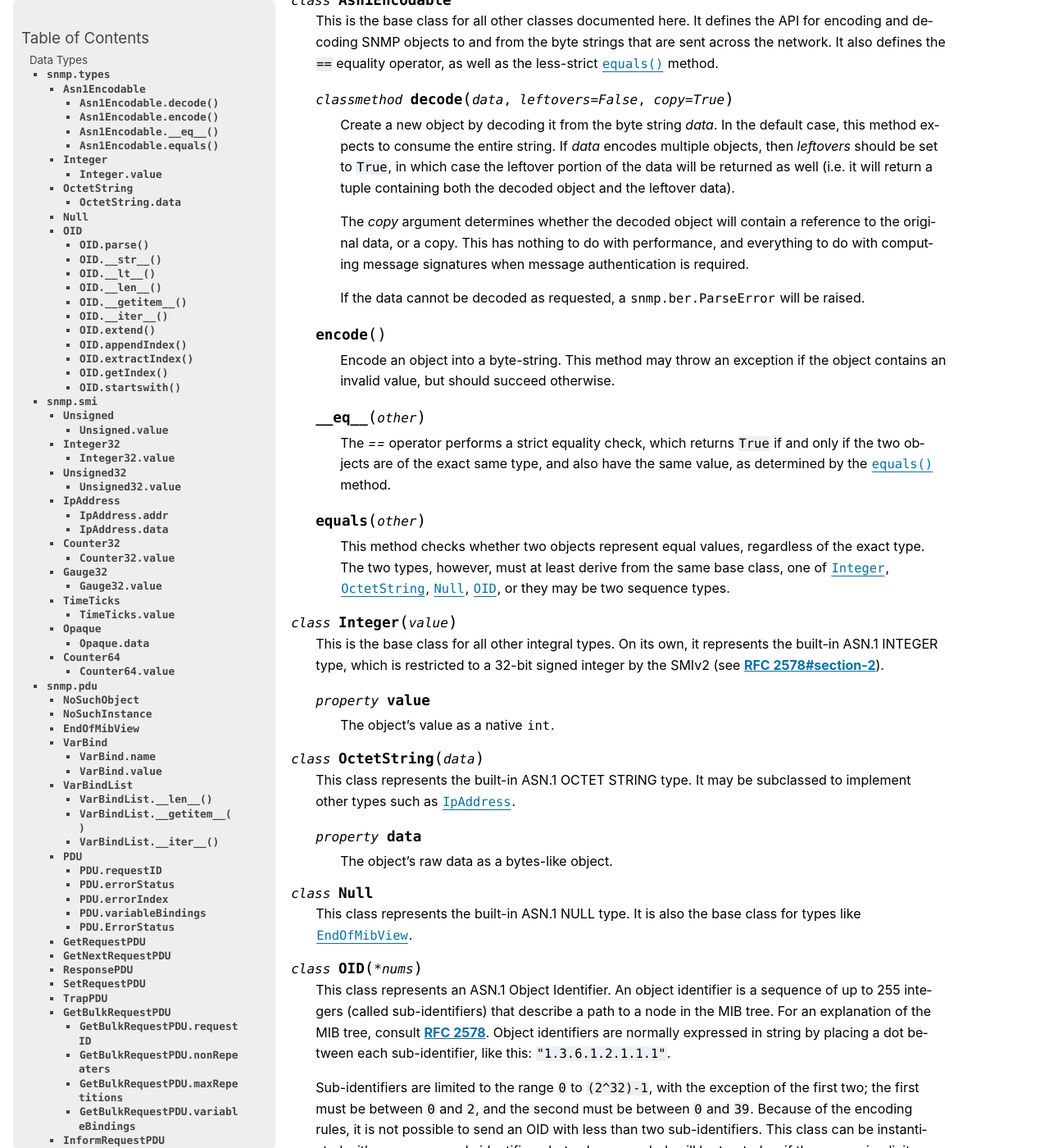
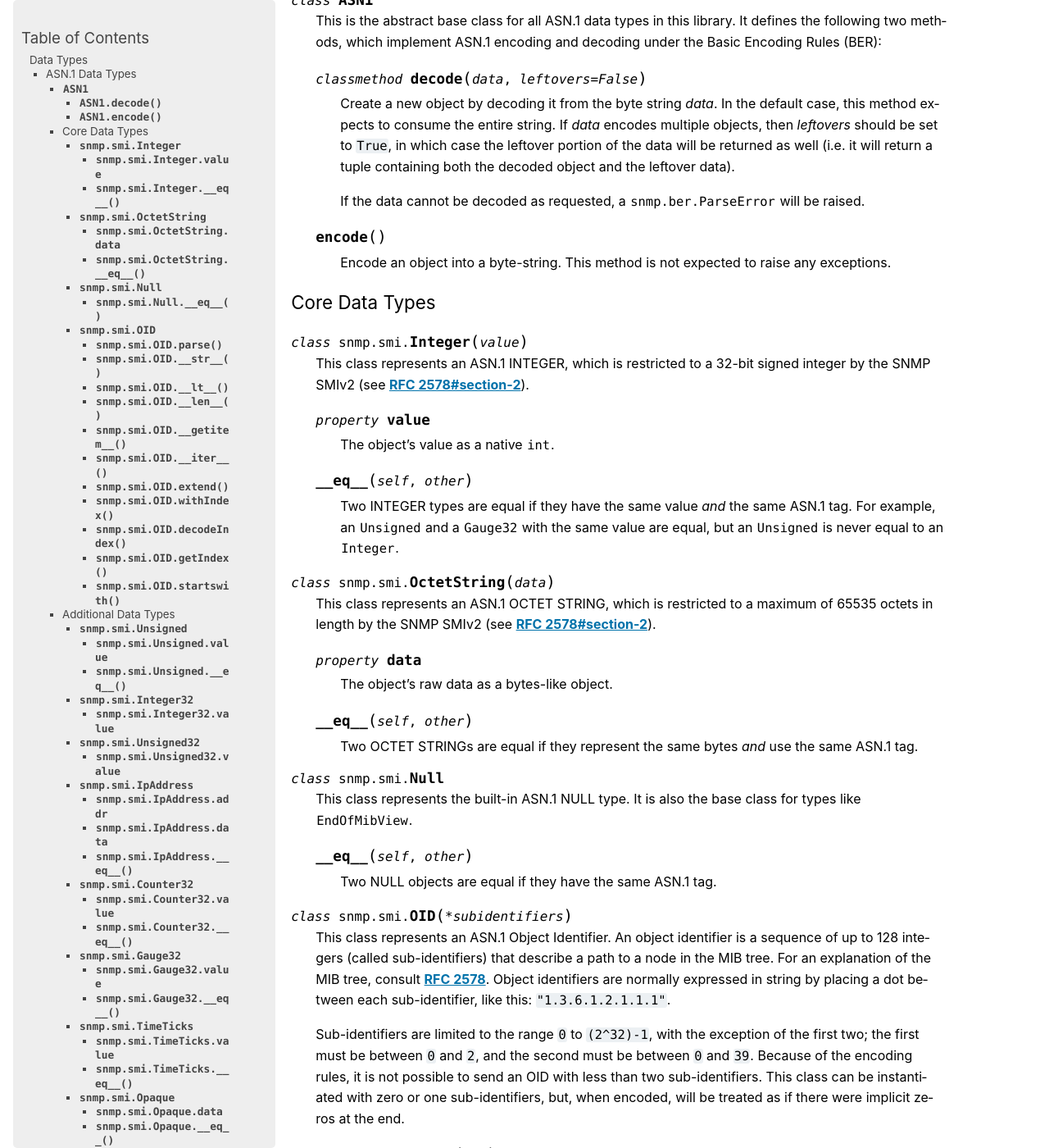
Before and after one commit to charlestolley/python-snmp, a Sphinx documentation site: the page built from docs/source/datatypes.rst, in a window 1280 px wide and 1400 px high, scrolled down 230 px. Shown: the whole window at 82% size. Built offline with Sphinx 7.4.7, drawn with Linux system fonts in a browser that asks for light colours; some of the changed text lies outside the part shown.

Commit message:
Update docs for ASN.1 refactor

```diff
--- a/docs/source/types.rst
+++ b/docs/source/datatypes.rst
@@ -1,85 +1,81 @@
 Data Types
 ==========
 
-``snmp.types``
---------------
+ASN.1 Data Types
+----------------
 
-.. class:: Asn1Encodable
-   :canonical: snmp.types.Asn1Encodable
+.. class:: ASN1
+   :canonical: snmp.asn1.ASN1
 
-   This is the base class for all other classes documented here. It defines the
-   API for encoding and decoding SNMP objects to and from the byte strings that
-   are sent across the network. It also defines the ``==`` equality operator, as
-   well as the less-strict :meth:`equals` method.
+   This is the abstract base class for all ASN.1 data types in this library. It
+   defines the following two methods, which implement ASN.1 encoding and
+   decoding under the Basic Encoding Rules (BER):
 
-   .. method:: decode(data, leftovers=False, copy=True)
+   .. method:: decode(data, leftovers=False)
       :classmethod:
 
       Create a new object by decoding it from the byte string `data`. In the
       default case, this method expects to consume the entire string. If `data`
       encodes multiple objects, then `leftovers` should be set to ``True``, in
-      which case the leftover portion of the data will be returned as well (i.e.
-      it will return a tuple containing both the decoded object and the leftover
-      data).
+      which case the leftover portion of the data will be returned as well
+      (i.e.  it will return a tuple containing both the decoded object and the
+      leftover data).
 
-      The `copy` argument determines whether the decoded object will contain
-      a reference to the original data, or a copy. This has nothing to do with
-      performance, and everything to do with computing message signatures when
-      message authentication is required.
-
-      If the data cannot be decoded as requested, a :class:`snmp.ber.ParseError`
-      will be raised.
+      If the data cannot be decoded as requested, a
+      :class:`snmp.ber.ParseError` will be raised.
 
    .. method:: encode()
 
-      Encode an object into a byte-string. This method may throw an exception if
-      the object contains an invalid value, but should succeed otherwise.
+      Encode an object into a byte-string. This method is not expected to raise
+      any exceptions.
 
-   .. method:: __eq__(other)
+Core Data Types
+^^^^^^^^^^^^^^^
 
-      The `==` operator performs a strict equality check, which returns ``True``
-      if and only if the two objects are of the exact same type, and also have
-      the same value, as determined by the :meth:`equals` method.
+.. class:: snmp.smi.Integer(value)
 
-   .. method:: equals(other)
-
-      This method checks whether two objects represent equal values, regardless
-      of the exact type. The two types, however, must at least derive from the
-      same base class, one of :class:`Integer`, :class:`OctetString`,
-      :class:`Null`, :class:`OID`, or they may be two sequence types.
-
-.. class:: Integer(value)
-   :canonical: snmp.types.Integer
-
-   This is the base class for all other integral types. On its own, it
-   represents the built-in ASN.1 INTEGER type, which is restricted to a 32-bit
-   signed integer by the SMIv2 (see :rfc:`2578#section-2`).
+   This class represents an ASN.1 INTEGER, which is restricted to a 32-bit
+   signed integer by the SNMP SMIv2 (see :rfc:`2578#section-2`).
 
    .. property:: value
 
       The object's value as a native :class:`int`.
 
-.. class:: OctetString(data)
-   :canonical: snmp.types.OctetString
+   .. method:: __eq__ (self, other)
 
-   This class represents the built-in ASN.1 OCTET STRING type. It may be
-   subclassed to implement other types such as :class:`IpAddress`.
+      Two INTEGER types are equal if they have the same value *and* the same
+      ASN.1 tag. For example, an :class:`Unsigned` and a :class:`Gauge32` with
+      the same value are equal, but an :class:`Unsigned` is never equal to an
+      :class:`Integer`.
+
+.. class:: snmp.smi.OctetString(data)
+
+   This class represents an ASN.1 OCTET STRING, which is restricted to a
+   maximum of 65535 octets in length by the SNMP SMIv2 (see
+   :rfc:`2578#section-2`).
 
    .. property:: data
 
       The object's raw data as a bytes-like object.
 
-.. class:: Null()
-   :canonical: snmp.types.Null
+   .. method:: __eq__ (self, other)
 
-   This class represents the built-in ASN.1 NULL type. It is also the base class
-   for types like :class:`EndOfMibView`.
+      Two OCTET STRINGs are equal if they represent the same bytes *and* use
+      the same ASN.1 tag.
 
-.. class:: OID(* nums)
-   :canonical: snmp.types.OID
+.. class:: snmp.smi.Null()
+
+   This class represents the built-in ASN.1 NULL type. It is also the base
+   class for types like :class:`EndOfMibView`.
+
+   .. method:: __eq__ (self, other)
+
+      Two NULL objects are equal if they have the same ASN.1 tag.
+
+.. class:: snmp.smi.OID(* subidentifiers)
 
    This class represents an ASN.1 Object Identifier. An object identifier is
-   a sequence of up to 255 integers (called sub-identifiers) that describe a
+   a sequence of up to 128 integers (called sub-identifiers) that describe a
    path to a node in the MIB tree. For an explanation of the MIB tree, consult
    :rfc:`2578`. Object identifiers are normally expressed in string by placing
    a dot between each sub-identifier, like this: ``"1.3.6.1.2.1.1.1"``.
@@ -90,10 +86,6 @@ Data Types
    it is not possible to send an OID with less than two sub-identifiers. This
    class can be instantiated with zero or one sub-identifiers, but, when
    encoded, will be treated as if there were implicit zeros at the end.
-
-   Lastly, every instance of this class is treated as a value type, meaning that
-   its contents are immutable. Methods such as :meth:`extend`, which modify the
-   the value, always return a new object, and leave the original unchanged.
 
    .. method:: parse(oid)
       :classmethod:
@@ -117,19 +109,20 @@ Data Types
 
    .. method:: __getitem__(n)
 
-      The square bracket operator returns sub-identifier `n`, where `n` is an
-      integer between ``0`` and the length of the OID minus one. `n` may also
-      be a :class:`slice`, in which case the result is a tuple.
+      The square bracket operator returns sub-identifier `n`, or raises and
+      :class:`IndexError`. `n` may also be a :class:`slice`, in which case the
+      result is a tuple.
 
    .. method:: __iter__()
 
       Return an object to iterate over the sub-identifiers.
 
-   .. method:: extend(* nums)
+   .. method:: extend(* subidentifiers)
 
-      Append the given sub-identifiers to the OID and return it as a new object.
+      Append the given sub-identifiers to the OID and return it as a new
+      object.
 
-   .. method:: appendIndex(* index, implied=False)
+   .. method:: withIndex(* index, implied=False)
 
       Every SNMP object is identified by an OID with a format of
       `<prefix>.<index>`, where the prefix refers to an object type definied in
@@ -138,31 +131,33 @@ Data Types
 
       This method encodes the given object(s), as outlined in
       :rfc:`2578#section-7.7`, and appends the encoding(s) to the end of the
-      OID, returning a new object. For an ``INDEX`` with the ``IMPLIED`` keyword
-      attached to the final object, set the `implied` parameter to ``True``.
+      OID, returning a new object. For an ``INDEX`` with the ``IMPLIED``
+      keyword attached to the final object, set the `implied` parameter to
+      ``True``.
 
-   .. method:: extractIndex(prefix, * types, implied=False)
+   .. method:: decodeIndex(prefix, * types, implied=False)
 
-      This method is the reverse of :meth:`appendIndex`. The `prefix` argument
+      This method is the reverse of :meth:`withIndex`. The `prefix` argument
       is an OID referring to an object definition in the MIB, and the `types`
       argument gives the expected type of each object in the index. Most
       indices contain a single object, in which case the :meth:`getIndex`
       wrapper function may be more convenient.
 
       If the OID does not begin with the given prefix, this method will raise a
-      :class:`snmp.types.OID.BadPrefix` exception. If the prefix does match,
+      :class:`snmp.smi.OID.BadPrefix` exception. If the prefix does match,
       but the index cannot be decoded, it will raise an
-      :class:`snmp.types.OID.IndexDecodeError`. The index is returned as a tuple
+      :class:`snmp.smi.OID.IndexDecodeError`. The index is returned as a tuple
       whose length matches the length of `types`.
 
       The 'implied' argument affects the decoding of :class:`OctetString` and
-      :class:`OID` objects. The encoding normally begins with a length byte, but
-      the MIB may mark the final object in an ``INDEX`` with the ``IMPLIED``
-      keyword, indicating that the encoding occupies the remainder of the OID.
+      :class:`OID` objects. The encoding normally begins with a length byte,
+      but the MIB may mark the final object in an ``INDEX`` with the
+      ``IMPLIED`` keyword, indicating that the encoding occupies the remainder
+      of the OID.
 
    .. method:: getIndex(prefix, cls=Integer, implied=False)
 
-      This method wraps a call to :meth:`extractIndex` for an index consisting
+      This method wraps a call to :meth:`decodeIndex` for an index consisting
       of only a single object. Where that method returns a tuple of length 1,
       this method returns the object directly.
 
@@ -172,32 +167,32 @@ Data Types
       begins with `prefix`, indicating that `prefix` represents a parent node
       in the conceptual MIB tree.
 
-``snmp.smi``
-------------
+Additional Data Types
+^^^^^^^^^^^^^^^^^^^^^
 
-.. class:: Unsigned(value)
-   :canonical: snmp.smi.Unsigned
+.. class:: snmp.smi.Unsigned(value)
 
-   This class represents a 32-bit unsigned integer.
+   An INTEGER with a value between ``0`` and ``(2^32)-1``.
 
    .. property:: value
 
-.. class:: Integer32(value)
-   :canonical: snmp.smi.Integer32
+   .. method:: __eq__ (self, other)
 
-   This class is indistinguishable from :class:`snmp.types.Integer`.
+      See :meth:`Integer.__eq__`.
+
+.. class:: snmp.smi.Integer32(value)
+
+   :class:`snmp.smi.Integer` is an alias for Integer32.
 
    .. property:: value
 
-.. class:: Unsigned32(value)
-   :canonical: snmp.smi.Unsigned32
+.. class:: snmp.smi.Unsigned32(value)
 
-   This class is indistinguishable from :class:`snmp.types.Unsigned`.
+   :class:`snmp.smi.Unsigned` is an alias for Unsigned32.
 
    .. property:: value
 
-.. class:: IpAddress(addr)
-   :canonical: snmp.smi.IpAddress
+.. class:: snmp.smi.IpAddress(addr)
 
    An IPv4 address.
 
@@ -209,67 +204,83 @@ Data Types
 
       A byte string encoding the address in network format.
 
-.. class:: Counter32(value)
-   :canonical: snmp.smi.Counter32
+   .. method:: __eq__ (self, other)
 
-   A 32-bit unsigned integer used to represent monotonically increasing values
-   that wrap to zero upon overflowing.
+      Two :class:`IpAddress`\es are equal if they represent the same address.
+
+.. class:: snmp.smi.Counter32(value)
+
+   An INTEGER with a value between ``0`` and ``(2^32)-1``, used to represent
+   monotonically increasing values that wrap to zero upon overflow.
 
    .. property:: value
 
-.. class:: Gauge32(value)
-   :canonical: snmp.smi.Gauge32
+   .. method:: __eq__ (self, other)
 
-   A 32-bit unsigned integer used to represent values within a specific range
-   that do not wrap.
+      See :meth:`Integer.__eq__`.
+
+.. class:: snmp.smi.Gauge32(value)
+
+   An INTEGER with a value between ``0`` and ``(2^32)-1``, used to represent
+   values within a specific range that do not wrap.
 
    .. property:: value
 
-.. class:: TimeTicks(value)
-   :canonical: snmp.smi.TimeTicks
+   .. method:: __eq__ (self, other)
 
-   A 32-bit unsigned integer used to represent time measurements in hundredths
-   of a second.
+      See :meth:`Integer.__eq__`.
+
+.. class:: snmp.smi.TimeTicks(value)
+
+   An INTEGER with a value between ``0`` and ``(2^32)-1``, used to represent
+   time measurements in hundredths of a second.
 
    .. property:: value
 
-.. class:: Opaque(data)
-   :canonical: snmp.smi.Opaque
+   .. method:: __eq__ (self, other)
+
+      See :meth:`Integer.__eq__`.
+
+.. class:: snmp.smi.Opaque(data)
 
    This data type is deprecated since SNMPv2c.
 
    .. property:: data
 
-.. class:: Counter64(value)
-   :canonical: snmp.smi.Counter64
+   .. method:: __eq__ (self, other)
 
-   A 64-bit unsigned integer with similar semantics to Counter32.
+      See :meth:`Integer.__eq__`.
+
+.. class:: snmp.smi.Counter64(value)
+
+   An INTEGER with a value between ``0`` and ``(2^64)-1``, with similar
+   semantics to Counter32.
 
    .. property:: value
 
-``snmp.pdu``
-------------
+   .. method:: __eq__ (self, other)
 
-.. class:: NoSuchObject
-   :canonical: snmp.pdu.NoSuchObject
+      See :meth:`Integer.__eq__`.
+
+PDU Data Types
+^^^^^^^^^^^^^^
+
+.. class:: snmp.pdu.NoSuchObject
 
    A special value sent in a response to indicate that the requested OID is
    unknown to the remote engine.
 
-.. class:: NoSuchInstance
-   :canonical: snmp.pdu.NoSuchInstance
+.. class:: snmp.pdu.NoSuchInstance
 
    A special value sent in a response to indicate that there is no object
    associated with the requested OID.
 
-.. class:: EndOfMibView
-   :canonical: snmp.pdu.EndOfMibView
+.. class:: snmp.pdu.EndOfMibView
 
    A special value sent in response to a Get-Next or Get-Bulk request to
    indicate that there are no more objects to return.
 
-.. class:: VarBind(name, value=None)
-   :canonical: snmp.pdu.VarBind
+.. class:: snmp.pdu.VarBind(name, value=None)
 
    An SNMP variable binding pairs an OID with a value. In actual usage, the
    OID (i.e. the "name") consists of a prefix, which refers to an object
@@ -290,8 +301,7 @@ Data Types
 
       The variable's value, which is some instance of :class:`Asn1Encodable`.
 
-.. class:: VarBindList(* args)
-   :canonical: snmp.pdu.VarBindList
+.. class:: snmp.pdu.VarBindList(* args)
 
    A VarBindList is a container for :class:`VarBind` objects. The constructor
    accepts any number of VarBinds, OIDs, or OID strings.
@@ -309,26 +319,26 @@ Data Types
 
       Return an object to iterate over the variable bindings in this list.
 
-.. class:: PDU( \
+.. class:: snmp.pdu.PDU( \
       * varbinds, \
       requestID=0, \
       errorStatus=0, \
       errorIndex=0, \
    )
-   :canonical: snmp.pdu.PDU
 
-   SNMP defines several different Protocol Data Units (PDUs), each representing a
-   specific operation, or message type. All PDUs follow the same structure, with
-   three Integer fields containing metadata, and a list of variable bindings
-   (VarBindList). Each variable binding consists of a name and a value, as
-   described in the :class:`VarBind` class documentation. This is the base class
-   for all PDU types, except for :class:`GetBulkRequestPDU`, which uses its
-   metadata fields differently than the others.
+   SNMP defines several different Protocol Data Units (PDUs), each representing
+   a specific operation, or message type. All PDUs follow the same structure,
+   with three Integer fields containing metadata, and a list of variable
+   bindings (VarBindList). Each variable binding consists of a name and a
+   value, as described in the :class:`VarBind` class documentation. This is the
+   base class for all PDU types, except for :class:`GetBulkRequestPDU`, which
+   uses its metadata fields differently than the others.
 
    When constructing a PDU object, the variable bindings are provided as
    positional arguments. These may be instances of :class:`VarBind`, but they
    can also be OIDs, either as an :class:`OID` object, or in string format. If
-   OIDs are used, then the VarBinds will be populated with :class:`Null` values.
+   OIDs are used, then the VarBinds will be populated with :class:`Null`
+   values.
 
    .. property:: requestID
 
@@ -345,11 +355,11 @@ Data Types
 
    .. property:: errorIndex
 
-      When a response contains a non-zero error status, this field indicates the
-      source of the error. A value of ``0`` indicates that the error relates to
-      the message as a whole. A value greater than ``0`` gives the index of the
-      variable binding that caused the error. Note that this means that index
-      ``1`` refers to the first variable binding in the list.
+      When a response contains a non-zero error status, this field indicates
+      the source of the error. A value of ``0`` indicates that the error
+      relates to the message as a whole. A value greater than ``0`` gives the
+      index of the variable binding that caused the error. Note that this means
+      that index ``1`` refers to the first variable binding in the list.
 
    .. property:: variableBindings
 
@@ -362,53 +372,47 @@ Data Types
       :attr:`errorStatus` field. Note that some values are only valid in newer
       versions of SNMP.
 
-.. class:: GetRequestPDU( \
+.. class:: snmp.pdu.GetRequestPDU( \
       * varbinds, \
       requestID=0, \
       errorStatus=0, \
       errorIndex=0, \
    )
-   :canonical: snmp.pdu.GetRequestPDU
 
-.. class:: GetNextRequestPDU( \
+.. class:: snmp.pdu.GetNextRequestPDU( \
       * varbinds, \
       requestID=0, \
       errorStatus=0, \
       errorIndex=0, \
    )
-   :canonical: snmp.pdu.GetNextRequestPDU
 
-.. class:: ResponsePDU( \
+.. class:: snmp.pdu.ResponsePDU( \
       * varbinds, \
       requestID=0, \
       errorStatus=0, \
       errorIndex=0, \
    )
-   :canonical: snmp.pdu.ResponsePDU
 
-.. class:: SetRequestPDU( \
+.. class:: snmp.pdu.SetRequestPDU( \
       * varbinds, \
       requestID=0, \
       errorStatus=0, \
       errorIndex=0, \
    )
-   :canonical: snmp.pdu.SetRequestPDU
 
-.. class:: TrapPDU( \
+.. class:: snmp.pdu.TrapPDU( \
       * varbinds, \
       requestID=0, \
       errorStatus=0, \
       errorIndex=0, \
    )
-   :canonical: snmp.pdu.TrapPDU
 
-.. class:: GetBulkRequestPDU( \
+.. class:: snmp.pdu.GetBulkRequestPDU( \
       * varbinds, \
       requestID=0, \
       nonRepeaters=0, \
       maxRepetitions=0, \
    )
-   :canonical: snmp.pdu.GetBulkRequestPDU
 
    .. property:: requestID
 
@@ -426,26 +430,23 @@ Data Types
 
       Same as :attr:`PDU.variableBindings`.
 
-.. class:: InformRequestPDU( \
+.. class:: snmp.pdu.InformRequestPDU( \
       * varbinds, \
       requestID=0, \
       errorStatus=0, \
       errorIndex=0, \
    )
-   :canonical: snmp.pdu.InformRequestPDU
 
-.. class:: SNMPv2TrapPDU( \
+.. class:: snmp.pdu.SNMPv2TrapPDU( \
       * varbinds, \
       requestID=0, \
       errorStatus=0, \
       errorIndex=0, \
    )
-   :canonical: snmp.pdu.SNMPv2TrapPDU
 
-.. class:: ReportPDU( \
+.. class:: snmp.pdu.ReportPDU( \
       * varbinds, \
       requestID=0, \
       errorStatus=0, \
       errorIndex=0, \
    )
-   :canonical: snmp.pdu.ReportPDU
--- a/docs/source/index.rst
+++ b/docs/source/index.rst
@@ -21,6 +21,8 @@ The simplest way to install ``snmp`` is with ``pip``:
 See the :doc:`installation` section for more options.
 
 .. toctree::
+   :hidden:
+
    installation
    getting_started
    snmp
--- a/docs/source/manager.rst
+++ b/docs/source/manager.rst
@@ -8,7 +8,7 @@ concrete classes and method signatures are outlined below, but the parameters
 are explained here, as they are nearly identical for all methods.
 
 The variable-length `oids` parameter to the ``get*()`` methods specifies the
-objects to be queried. Each OID may either be an :class:`snmp.types.OID` object,
+objects to be queried. Each OID may either be an :class:`snmp.smi.OID` object,
 or a string containing a dot-sepearated OID representation (e.g.
 ``"1.3.6.1.2.1.1.1.0"``). The ``get()`` method performs a Get request, which
 requests the value for each queried object. The ``getNext()`` method performs a
--- a/docs/source/snmp.rst
+++ b/docs/source/snmp.rst
@@ -239,7 +239,7 @@
    :hidden:
 
    manager
-   types
+   datatypes
 
 .. _Facade: https://en.wikipedia.org/wiki/Facade_pattern
 .. _Factory Method: https://en.wikipedia.org/wiki/Factory_method_pattern
```
Also changed, not shown: other parts of docs/source/manager.rst (+1 -1 lines), docs/source/getting_started.rst (+2 -7 lines), docs/source/getting_started_legacy.rst (+2 -7 lines).
